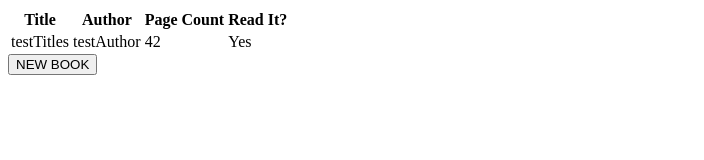
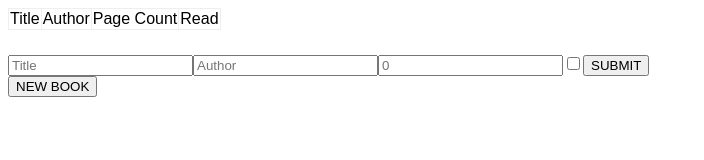
Before and after one commit to tanlaan/top_library_refactor, a plain HTML site: page index.html in a window 1280 px wide. Both pictures are taken after a click on the button "NEW BOOK". Shown: the whole page, without its empty margins (0-704 px from the left). Drawn offline with Linux system fonts and the light colour scheme.

Commit message:
Updated to current top_library state

```diff
--- a/index.html
+++ b/index.html
@@ -4,14 +4,32 @@
         <title>
             Project: Library
         </title>
-        <script src= "library.js"></script>
+
         <link rel='stylesheet' href='style.css'>
     </head>
     <body>
         <div id="library">
+            <table>
+                <thead>
+                    <tr>
+                        <th>Title</th>
+                        <th>Author</th>
+                        <th>Page Count</th>
+                        <th>Read</th>
+                    </tr>
+                </thead>
+                <tbody>
+                    <!-- Dynamically inserted-->
+                </tbody>
+            </table>
+        </div>
+        <div id = 'book-form'>
+
         </div>
         <div id="new-book">
-            <button onclick = readBooksInLibrary(myLibrary)>NEW BOOK</button>
+            <button onclick = newBookForm()>NEW BOOK</button>
         </div>
+    <!--  Keep this at the bottom -->
+    <script src= "library.js"></script>
     </body>
 </html>
--- a/library.js
+++ b/library.js
@@ -1,6 +1,13 @@
+
 let myLibrary = []
-let test = new Book('testTitles', 'testAuthor', 42, true)
-myLibrary.push(test)
+console.log(localStorage.getItem('library'))
+if(localStorage.getItem('library')){
+    console.log('Got the library')
+    myLibrary = JSON.parse(localStorage.getItem('library'))
+}
+
+
+readBooksInLibrary(myLibrary)
 
 function Book(title, author, pages, read) {
     this.title = title
@@ -18,25 +25,26 @@ function addBookToLibrary(book) {
 }
 
 function readBooksInLibrary(library) {
-    let libraryPath = document.getElementById('library')
-    let bookTable = document.createElement('table')
-    let tableBody = document.createElement('tbody')
-    let tableHeader = document.createElement('tr')
-    tableHeader.innerHTML = (
-    `<th>Title</th>
-    <th>Author</th>
-    <th>Page Count</th>
-    <th>Read It?</th>`)
-    tableBody.appendChild(tableHeader)
+    let tableBody = document.getElementsByTagName('tbody')[0]
+    // Gabriel McAdams on Stackoverflow had a great point
+    // about selecting by first child and deleting last
+    // child as most likely these are going to be the fastest
+    // forms of searching and deletion
+    if(tableBody.hasChildNodes()) {
+        while(tableBody.firstChild) {
+            tableBody.removeChild(tableBody.lastChild)
+        }
+    }
     for (book in library) {
-        tableBody.appendChild(printBook(library[book]))
+        tableBody.appendChild(getBookRow(library[book], book))
     }
-    bookTable.appendChild(tableBody)
-    libraryPath.appendChild(bookTable)
+    console.log(`Added ${JSON.stringify(library)} to local storage.`)
+    localStorage.setItem('library', JSON.stringify(library))
 }
 
-function printBook(book) {
+function getBookRow(book, id) {
     let row = document.createElement('tr')
+    row.setAttribute('data-index', id)
     let title = document.createElement('td')
     title.innerHTML = book.title
     let author = document.createElement('td')
@@ -44,10 +52,94 @@ function printBook(book) {
     let pages = document.createElement('td')
     pages.innerHTML = book.pages
     let read = document.createElement('td')
-    read.innerHTML = (book.read ? 'Yes' : 'No')
+    read.setAttribute('class', 'book-read')
+    let readState = document.createElement('input')
+    readState.setAttribute('type', 'checkbox')
+    readState.checked = book.read
+    readState.onclick = function () {
+        toggleRead(myLibrary, id)
+    }
+    read.appendChild(readState)
+    let remove = document.createElement('button')
+    remove.onclick = function(){removeBook(myLibrary, id)}
+    remove.textContent = 'REMOVE'
+    let changeRead = document.createElement('td')
+    let changeButton = document.createElement('button')
     row.appendChild(title)
     row.appendChild(author)
     row.appendChild(pages)
     row.appendChild(read)
+    row.appendChild(remove)
     return row
 }
+
+function newBookForm() {
+    let base = document.getElementById('book-form')
+    let bookForm = document.createElement('form')
+    // Remove form if it already exists
+    if(base.hasChildNodes()) {
+        while(base.firstChild) {
+            base.removeChild(base.lastChild)
+        }
+    }
+
+    let TITLE = document.createElement('input')
+    TITLE.setAttribute('id', 'book-title')
+    TITLE.setAttribute('type', 'text')
+    TITLE.setAttribute('name', 'BookTitle')
+    TITLE.setAttribute('placeholder', 'Title')
+
+    let AUTHOR = document.createElement('input')
+    AUTHOR.setAttribute('id', 'book-author')
+    AUTHOR.setAttribute('type', 'text')
+    AUTHOR.setAttribute('name', 'BookAuthor')
+    AUTHOR.setAttribute('placeholder', 'Author')
+
+    let PAGES = document.createElement('input')
+    PAGES.setAttribute('id', 'book-pages')
+    PAGES.setAttribute('type', 'number')
+    PAGES.setAttribute('name', 'BookPages')
+    PAGES.setAttribute('placeholder', '0')
+
+    let READ = document.createElement('input')
+    READ.setAttribute('id', 'book-read')
+    READ.setAttribute('type', 'checkbox')
+    READ.setAttribute('name', 'BookRead')
+
+    let SUBMIT = document.createElement('button')
+    SUBMIT.onclick = function(){submitBook()}
+    SUBMIT.setAttribute('type', 'button')
+    SUBMIT.textContent = 'SUBMIT'
+
+    bookForm.appendChild(TITLE)
+    bookForm.appendChild(AUTHOR)
+    bookForm.appendChild(PAGES)
+    bookForm.appendChild(READ)
+    bookForm.appendChild(SUBMIT)
+
+    base.appendChild(bookForm)
+}
+
+function submitBook() {
+    let form = document.getElementById('book-form')
+    let title = document.getElementById('book-title').value
+    let author = document.getElementById('book-author').value
+    let pages = document.getElementById('book-pages').value
+    let read = document.getElementById('book-read').checked
+    let newBook = new Book(title, author, pages, read)
+    addBookToLibrary(newBook)
+    while(form.firstChild) {
+        form.removeChild(form.lastChild)
+    }
+    readBooksInLibrary(myLibrary)
+}
+
+function removeBook(library, id) {
+    library.splice(id, 1)
+    readBooksInLibrary(library)
+}
+
+function toggleRead(library, id) {
+    library[id]['read'] = !(library[id]['read'])
+    readBooksInLibrary(library)
+}
--- a/style.css
+++ b/style.css
@@ -0,0 +1,26 @@
+table, th, td {
+    border: 1px solid #eeeeee;
+    margin-right: auto;
+    font-family: sans-serif;
+}
+
+table {
+    border-collapse: collapse;
+    margin-bottom:1.5em;
+}
+th {
+    font-weight: normal;
+    text-align: center;
+    color: #AAAAAA
+    width: 10em;
+}
+tr {
+    margin-bottom: 1.5em;
+}
+td {
+    width: 10em;
+}
+
+.book-read {
+    text-align: center;
+}
```
